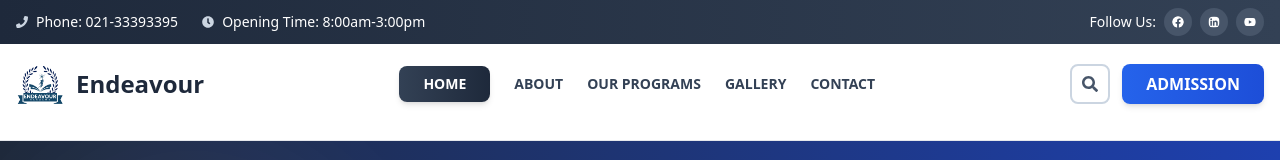
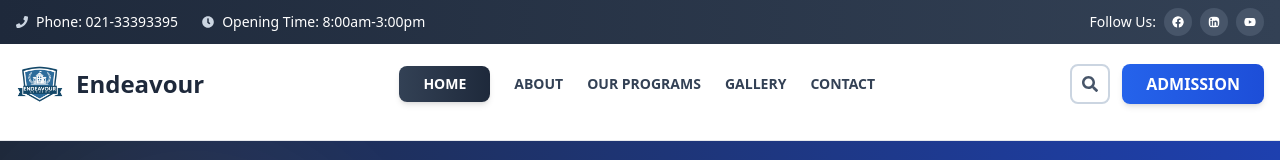
Before and after one commit to hanna-khan/School-app, a React (Create React App) app: page /courses in a window 1280 px wide. Shown: the top 160 px of the page. Built offline with nearby package versions, Linux system fonts and the light colour scheme.

Commit message:
Update logo references in Header and Footer components to use the new Logo-3.png; refactor navigation links from anchor tags to React Router's Link component for improved routing.

```diff
--- a/public/index.html
+++ b/public/index.html
@@ -2,11 +2,11 @@
 <html lang="en">
   <head>
     <meta charset="utf-8" />
-    <link rel="icon" href="%PUBLIC_URL%/Logo-4.png" />
+    <link rel="icon" href="%PUBLIC_URL%/Logo-3.png" />
     <meta name="viewport" content="width=device-width, initial-scale=1" />
     <meta name="theme-color" content="#000000" />
     <meta name="description" content="Endeavour School - A distinguished educational institution providing world-class education following the British curriculum. Nurturing young minds for global success." />
-    <link rel="apple-touch-icon" href="%PUBLIC_URL%/Logo-4.png" />
+    <link rel="apple-touch-icon" href="%PUBLIC_URL%/Logo-3.png" />
     <!--
       manifest.json provides metadata used when your web app is installed on a
       user's mobile device or desktop. See https://developers.google.com/web/fundamentals/web-app-manifest/
--- a/src/components/Footer.jsx
+++ b/src/components/Footer.jsx
@@ -1,4 +1,5 @@
 import React from 'react';
+import { Link } from 'react-router-dom';
 import { FaPhone, FaEnvelope, FaMapMarkerAlt, FaFacebook, FaYoutube, FaInstagram, FaTwitter } from 'react-icons/fa';
 
 function Footer() {
@@ -23,7 +24,7 @@ function Footer() {
             <div className="sm:col-span-2 lg:col-span-1 space-y-6 md:space-y-8">
               <div className="flex items-center gap-3 md:gap-4">
                 <img
-                  src="/Logo-4.png"
+                  src="/Logo-3.png"
                   alt="Endeavour School Logo"
                   className="w-12 h-12 md:w-16 md:h-16 object-contain"
                 />
@@ -100,14 +101,14 @@ function Footer() {
                     { name: 'Gallery', href: '/gallery' },
                     { name: 'Contact Us', href: '/contact' }
                   ].map((link, index) => (
-                    <a
+                    <Link
                       key={index}
-                      href={link.href}
+                      to={link.href}
                       className="text-gray-300 hover:text-blue-400 transition-all duration-300 flex items-center gap-2 md:gap-3 group"
                     >
                       <div className="w-1.5 h-1.5 md:w-2 md:h-2 bg-gradient-to-r from-blue-500 to-slate-600 rounded-full group-hover:scale-150 transition-transform"></div>
                       <span className="text-sm md:text-lg group-hover:translate-x-2 transition-transform">{link.name}</span>
-                    </a>
+                    </Link>
                   ))}
                 </div>
               </div>
@@ -129,14 +130,14 @@ function Footer() {
                     { name: 'STEM & Robotics', href: '/courses' },
                     { name: 'Extra Curricular', href: '/courses' }
                   ].map((link, index) => (
-                    <a
+                    <Link
                       key={index}
-                      href={link.href}
+                      to={link.href}
                       className="text-gray-300 hover:text-blue-400 transition-all duration-300 flex items-center gap-2 md:gap-3 group"
                     >
                       <div className="w-1.5 h-1.5 md:w-2 md:h-2 bg-gradient-to-r from-blue-500 to-slate-600 rounded-full group-hover:scale-150 transition-transform"></div>
                       <span className="text-sm md:text-lg group-hover:translate-x-2 transition-transform">{link.name}</span>
-                    </a>
+                    </Link>
                   ))}
                 </div>
               </div>
--- a/src/components/Header.jsx
+++ b/src/components/Header.jsx
@@ -42,7 +42,7 @@ function Header() {
         <div className="max-w-7xl mx-auto px-4 py-4 flex items-center justify-between">
           <Link to="/" className="flex items-center gap-2 md:gap-3">
             <img
-              src="/Logo-4.png"
+              src="/Logo-3.png"
               alt="Endeavour School Logo"
               className="w-10 h-10 md:w-12 md:h-12 object-contain"
             />
```
